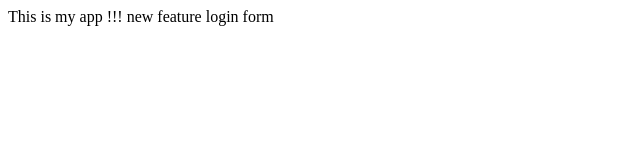
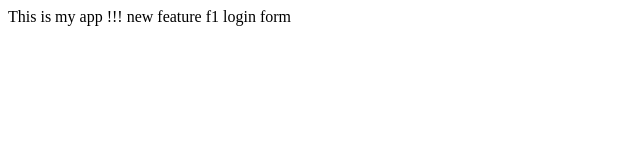
Before and after one commit to bharath173/myapp, a plain HTML site: page index.html in a window 1280 px wide. Shown: the full height of the page, 0-640 px from the left. Drawn offline with Linux system fonts and the light colour scheme.

Commit message:
Update index.html
added f1 feature

```diff
--- a/index.html
+++ b/index.html
@@ -3,7 +3,7 @@
        <title>My APP</title>
     </head>
     <body>
-        This is my app !!! new feature
+        This is my app !!! new feature f1
         login form
     </body>
 </html>
```
